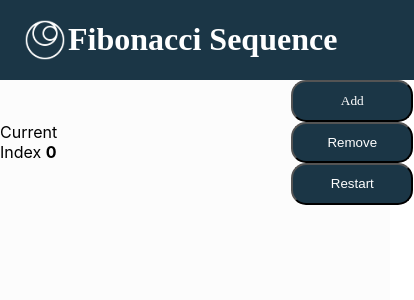
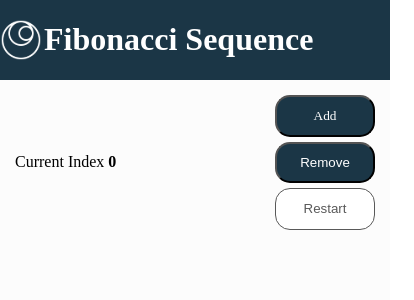
Before and after one commit to Sinthix/fibonacci-game, a React (Create React App) app: page / in a window 390 px wide. Shown: the top 300 px of the page, 414 px wide, since content can reach past the window. Built offline with nearby package versions, Linux system fonts and the light colour scheme.

Commit message:
fix: fixes some style issues with media queries for small screen

```diff
--- a/src/App.css
+++ b/src/App.css
@@ -19,9 +19,7 @@
   background-color: #1B3646;
   max-height: 80px;
   min-height: 80px;
-  width: 100%;
   display: flex;
-  padding-left: 24px;
   gap: 2px;
   font-family: 'Montserrat';
   font-size: 32px;
@@ -32,8 +30,10 @@
 }
 
 .counter-controls {
-  display: flex;
-  gap: 60%;
+  padding: 15px;
+  display: grid;
+  font-family: 'Montserrat';
+  grid-template-columns: 1fr auto;
   align-items: center;
 }
 
@@ -69,3 +69,12 @@
   display: block;
   margin-left: 70%;
 }
+
+@media only screen and (max-width: 600px) {
+  .counter-controls {
+    display: grid;
+    grid-template-columns: 1fr 100px;
+    align-items: center;
+
+  }
+}
--- a/src/App.tsx
+++ b/src/App.tsx
@@ -64,7 +64,7 @@ function App() {
 
       <div className='container'>
       <div className='counter-controls'>
-        <span className=''>Current Index <b>{index}</b></span>
+        <span>Current Index <b>{index}</b></span>
         <Controls onAdd={handleAdd} onRemove={handleRemove} onRestart={handleReset} />
       </div>
         {sequence.map((num, index) => (
--- a/src/styles/controls.css
+++ b/src/styles/controls.css
@@ -1,3 +1,18 @@
+.controls {
+    width: 100%;
+    display: flex;
+    gap: 5px;
+}
+
+@media only screen and (max-width: 600px) {
+    .controls {
+        display: flex;
+        flex-wrap:wrap;
+        margin-left: auto;
+        gap: 5px;
+    }
+  }
+
 .add-btn {
     width: 122.21px;
     height: 41.53px;
@@ -41,8 +56,9 @@
     padding: 11px 17px 11px 17px;
     gap: 10px;
     opacity: 0px;
-    background-color: #1B3646;
+    background-color: #fff;
+    border: 1px solid #595959;
     border-radius: 15px;
-    color: #fff;
+    color: #595959;
     cursor: pointer;
 }
```
